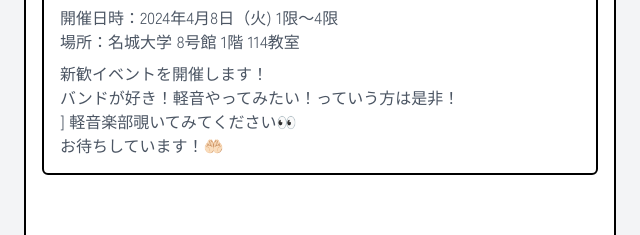
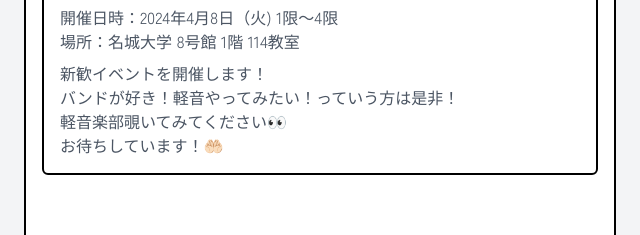
Before and after one commit to calloc134/html_final, a website built with Vite: page index.html in a window 1280 px wide. Shown: the part 543-778 px from the top of the page, 8-648 px from the left. Built offline with nearby package versions, Linux system fonts and the light colour scheme.

Commit message:
fix typo 変な記号

```diff
--- a/index.html
+++ b/index.html
@@ -124,7 +124,7 @@
             </p>
             <p class="text-gray-600">
               新歓イベントを開催します！<br>
-              バンドが好き！軽音やってみたい！っていう方は是非！<br>]
+              バンドが好き！軽音やってみたい！っていう方は是非！<br>
               軽音楽部覗いてみてください👀<br>
               お待ちしています！🤲🏻
             </p>
```
